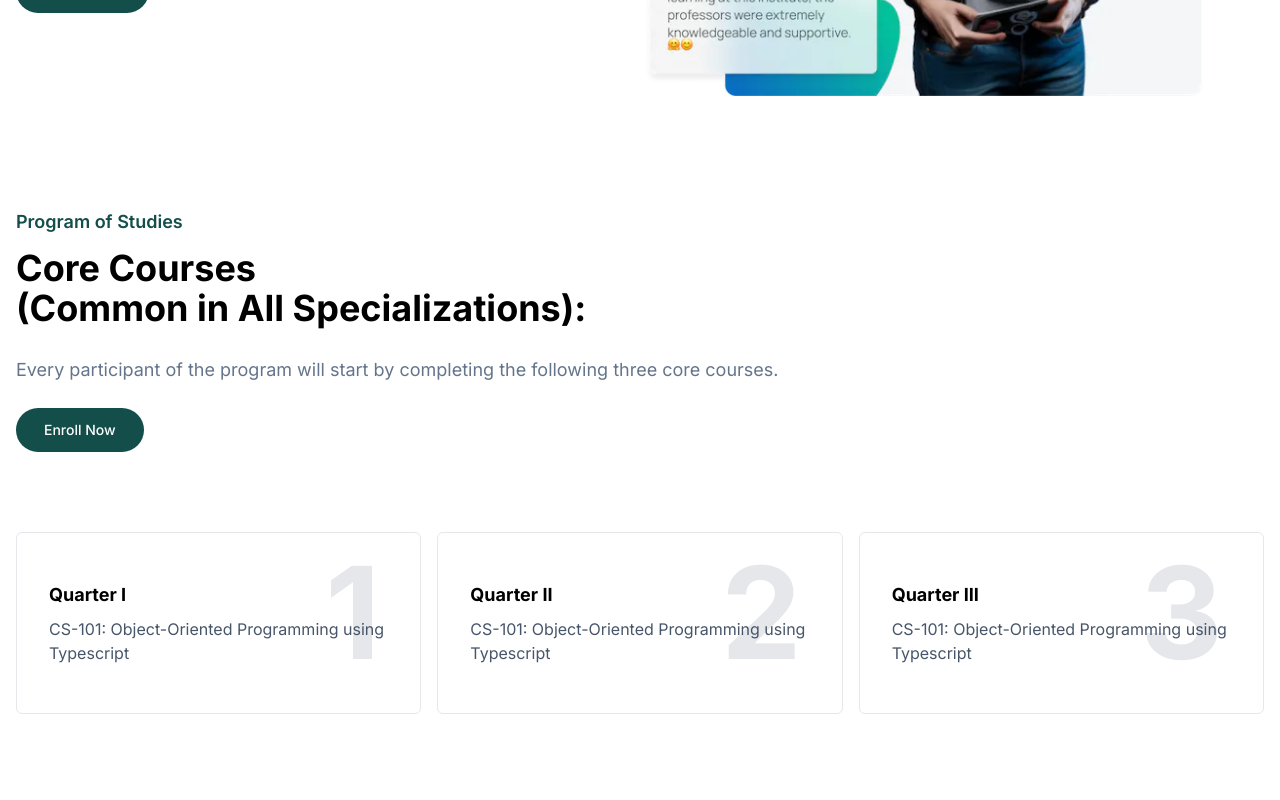
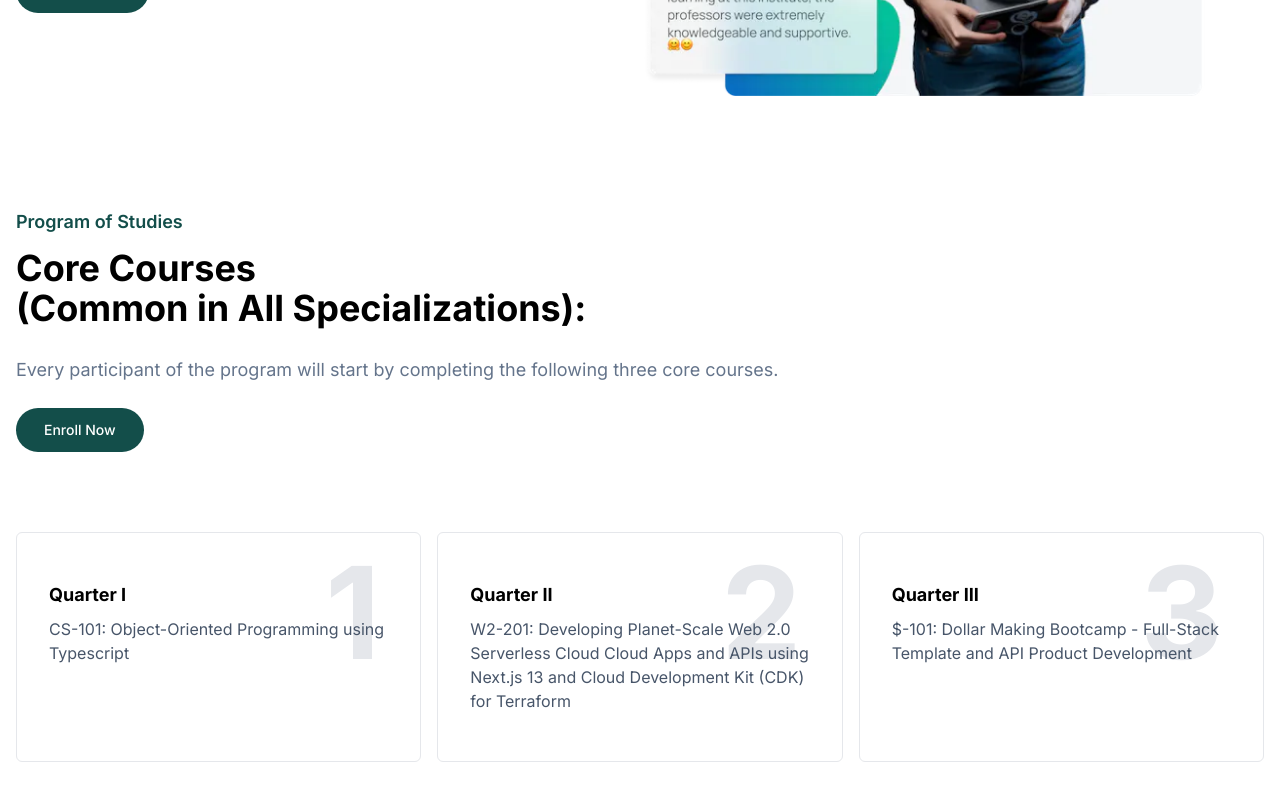
Before and after one commit to alihotshot/firstNextJSproject, a Next.js app in the folder my-app/: page / in a window 1280 px wide. Shown: the part 586-1386 px from the top of the page. Built offline with nearby package versions, Linux system fonts and the light colour scheme.

Commit message:
28 Nov
28 Nov

```diff
--- a/my-app/src/app/components/widgets/Boxes.tsx
+++ b/my-app/src/app/components/widgets/Boxes.tsx
@@ -1,22 +1,36 @@
+
+const CoreTrack = [
+    {
+        header: 'Quarter I',
+        description: 'CS-101: Object-Oriented Programming using Typescript',
+        number: 1
+    },
+    {
+        header: 'Quarter II',
+        description: 'W2-201: Developing Planet-Scale Web 2.0 Serverless Cloud Cloud Apps and APIs using Next.js 13 and Cloud Development Kit (CDK) for Terraform',
+        number: 1
+    },
+    {
+        header: 'Quarter III',
+        description: '$-101: Dollar Making Bootcamp - Full-Stack Template and API Product Development',
+        number: 1
+    }
+]
 
 const Boxes = () => {
     return (
         <div className="flex my-20 space-x-4">
-            <div className=" border rounded-md w-4/12 px-8 py-12 relative">
-                <h4 className=" font-bold text-lg">Quarter I</h4>
-                <p className="mt-2 text-slate-600">CS-101: Object-Oriented Programming using Typescript</p>
-                <span className=" absolute top-4 right-10 text-9xl font-bold text-gray-200 -z-10">1</span>
-            </div>
-            <div className=" border rounded-md w-4/12 px-8 py-12 relative">
-                <h4 className=" font-bold text-lg">Quarter II</h4>
-                <p className="mt-2 text-slate-600">CS-101: Object-Oriented Programming using Typescript</p>
-                <span className=" absolute top-4 right-10 text-9xl font-bold text-gray-200 -z-10">2</span>
-            </div>
-            <div className=" border rounded-md w-4/12 px-8 py-12 relative">
-                <h4 className=" font-bold text-lg">Quarter III</h4>
-                <p className="mt-2 text-slate-600">CS-101: Object-Oriented Programming using Typescript</p>
-                <span className=" absolute top-4 right-10 text-9xl font-bold text-gray-200 -z-10">3</span>
-            </div>
+            {
+                CoreTrack.map((item,i) => {
+                    return (
+                        <div className=" border rounded-md w-4/12 px-8 py-12 relative ">
+                            <h4 className=" font-bold text-lg">{item.header}</h4>
+                            <p className="mt-2 text-slate-600">{item.description}</p>
+                            <span className=" absolute top-4 right-10 text-9xl font-bold text-gray-200 -z-10">{i+1}</span>
+                        </div>
+                    )
+                })
+            }
         </div>
     )
 }
```
